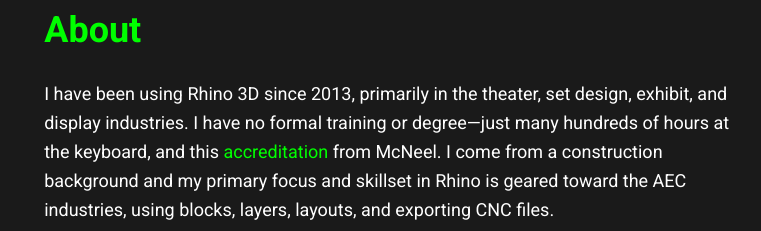
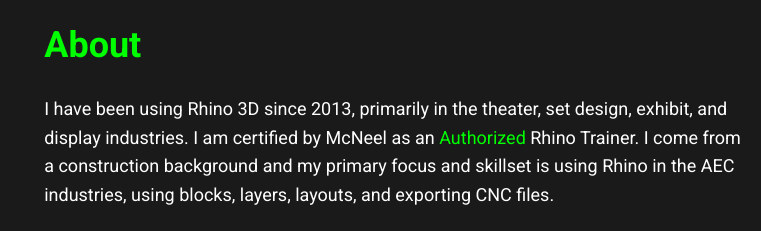
Before and after one commit to kurtm83/ART-site, a plain HTML site: page index.html in a window 1280 px wide. Shown: the part 1160-1391 px from the top of the page, 519-1280 px from the left. Drawn offline with Linux system fonts and the light colour scheme.

Commit message:
Update about section to reflect certification as an Authorized Rhino Trainer

```diff
--- a/index.html
+++ b/index.html
@@ -53,7 +53,7 @@
 				<div class="about-content">
 					<h1 class="heading-primary">About</h1>
 					<p class="about-description">
-						I have been using Rhino 3D since 2013, primarily in the theater, set design, exhibit, and display industries. I have no formal training or degree—just many hundreds of hours at the keyboard, and this <a href="#" class="mcneel-link">accreditation</a> from McNeel. I come from a construction background and my primary focus and skillset in Rhino is geared toward the AEC industries, using blocks, layers, layouts, and exporting CNC files.
+						I have been using Rhino 3D since 2013, primarily in the theater, set design, exhibit, and display industries. I am certified by McNeel as an <a href="https://www.rhino3d.com/training/4036/?lang=en&format=Online" class="mcneel-link">Authorized</a> Rhino Trainer. I come from a construction background and my primary focus and skillset is using Rhino in the AEC industries, using blocks, layers, layouts, and exporting CNC files.
 					</p>
 					<p class="about-description">
 						My new area of focus is in using Grasshopper, Python, and custom macros to automate workflows. I'd be happy to work with your team, to take a look at your current setup and see how we can leverage the power of Rhino and computational design to improve efficiency and reduce redundancy.
```
